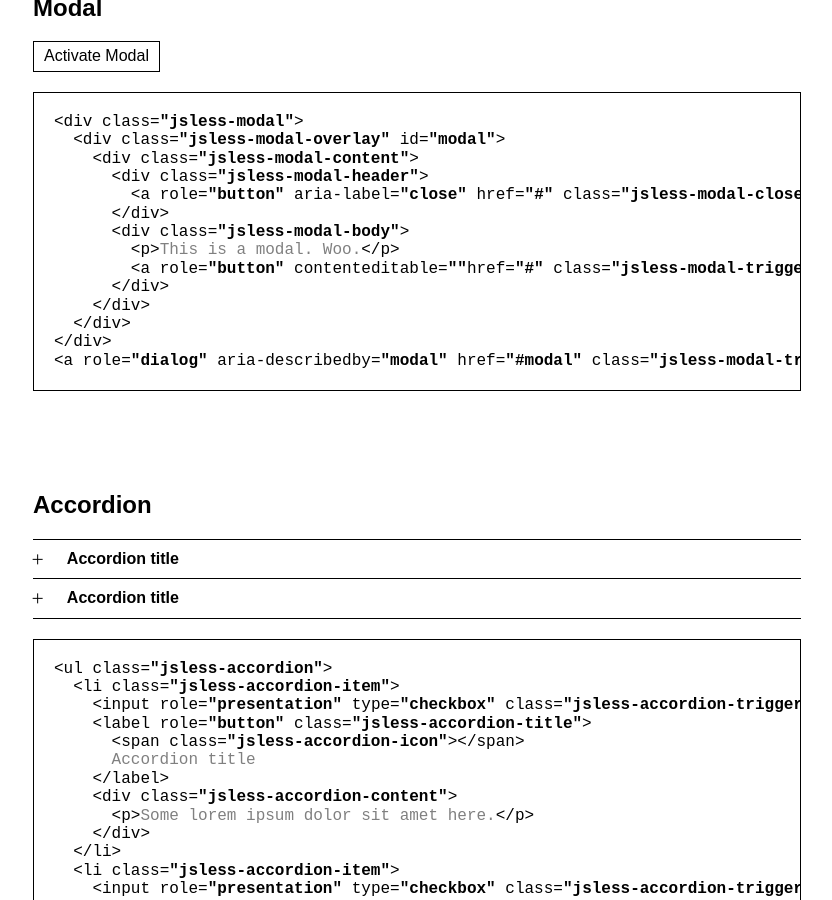
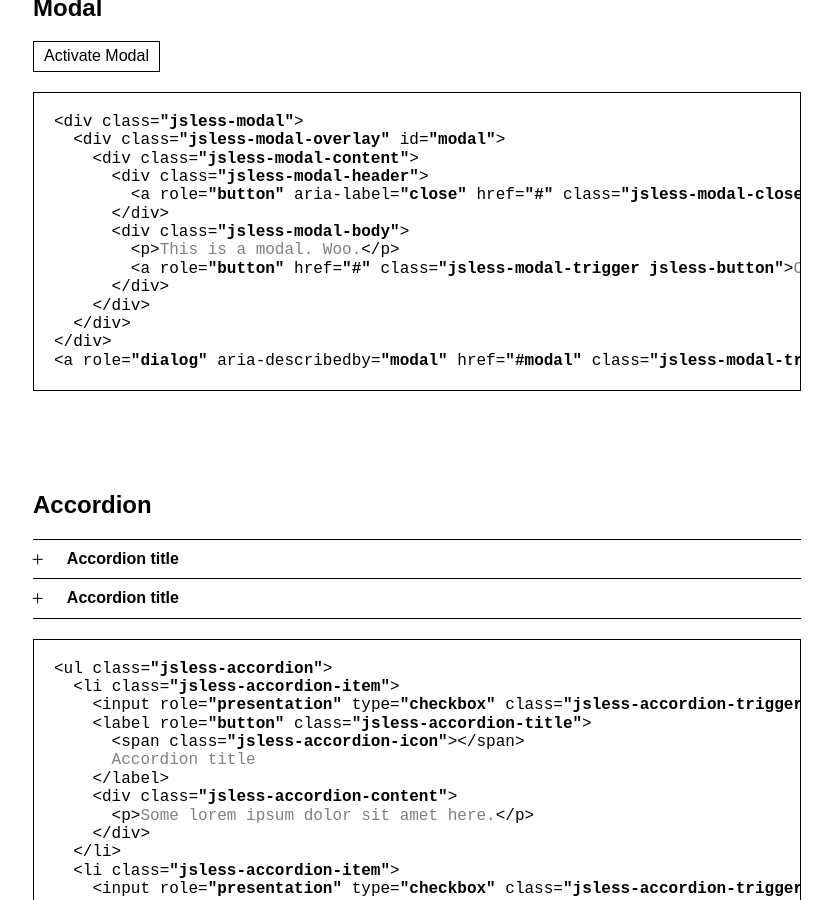
Before and after one commit to harrypujols/jsless, a Jekyll site: the page built from index.html, in a window 1280 px wide and 900 px high, scrolled down 657 px. Shown: the whole window, without its empty margins (223-1055 px from the left). Built offline with Jekyll 4.4.1, drawn with Linux system fonts in a browser that asks for light colours.

Commit message:
updated gems

```diff
--- a/Gemfile
+++ b/Gemfile
@@ -9,7 +9,7 @@
 #
 # This will help ensure the proper Jekyll version is running.
 # Happy Jekylling!
-# gem "jekyll", "3.4.3"
+gem "jekyll", "3.4.3"
 
 # This is the default theme for new Jekyll sites. You may change this to anything you like.
 gem "minima", "~> 2.0"
--- a/_includes/modal.html
+++ b/_includes/modal.html
@@ -23,7 +23,7 @@
       </div>
       <div class="{{ site.namespace }}modal-body">
         <p>This is a modal. Woo.</p>
-        <a role="button" contenteditable=""href="#" class="{{ site.namespace }}modal-trigger {{ site.namespace }}button">Close</a>
+        <a role="button" href="#" class="{{ site.namespace }}modal-trigger {{ site.namespace }}button">Close</a>
       </div>
     </div>
   </div>
```
Also changed, not shown: Gemfile.lock.
